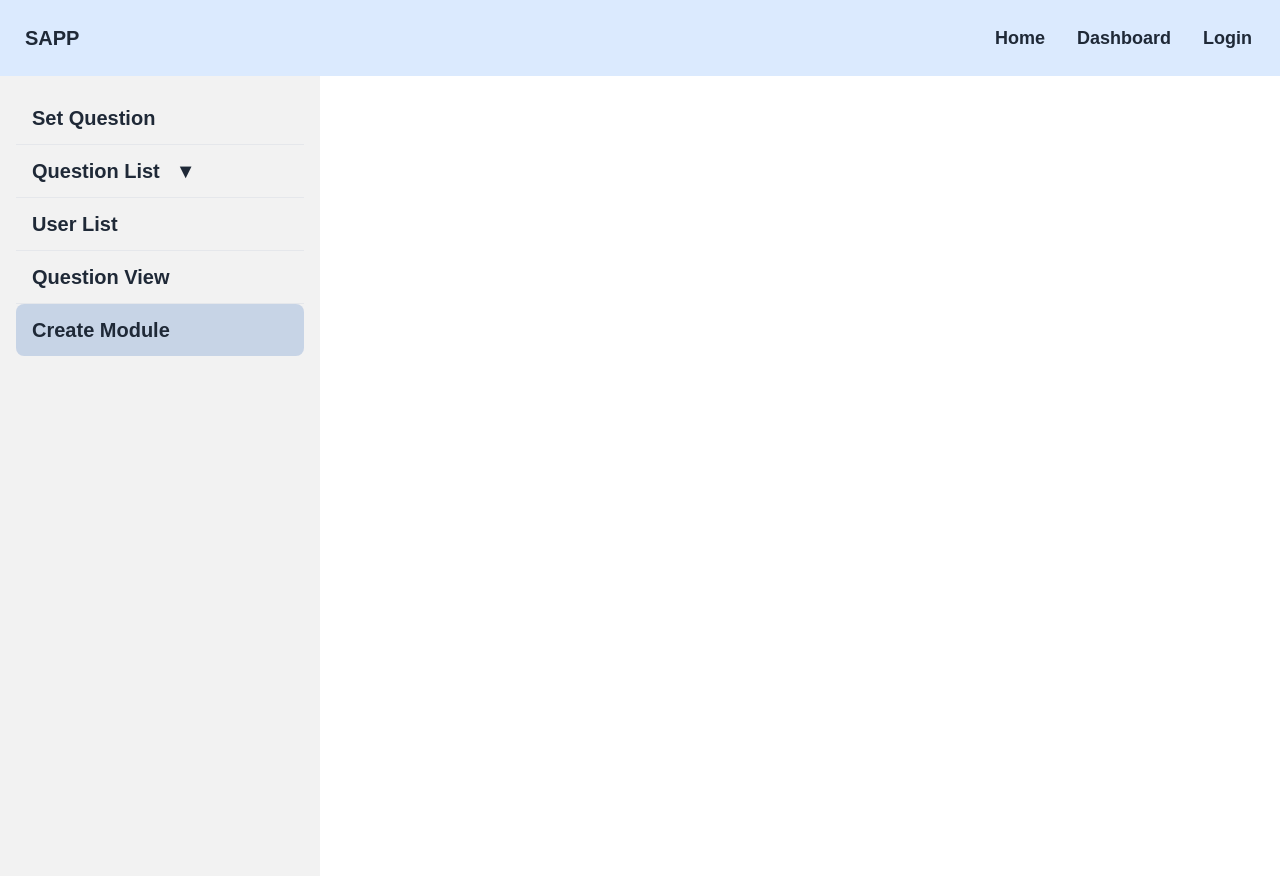
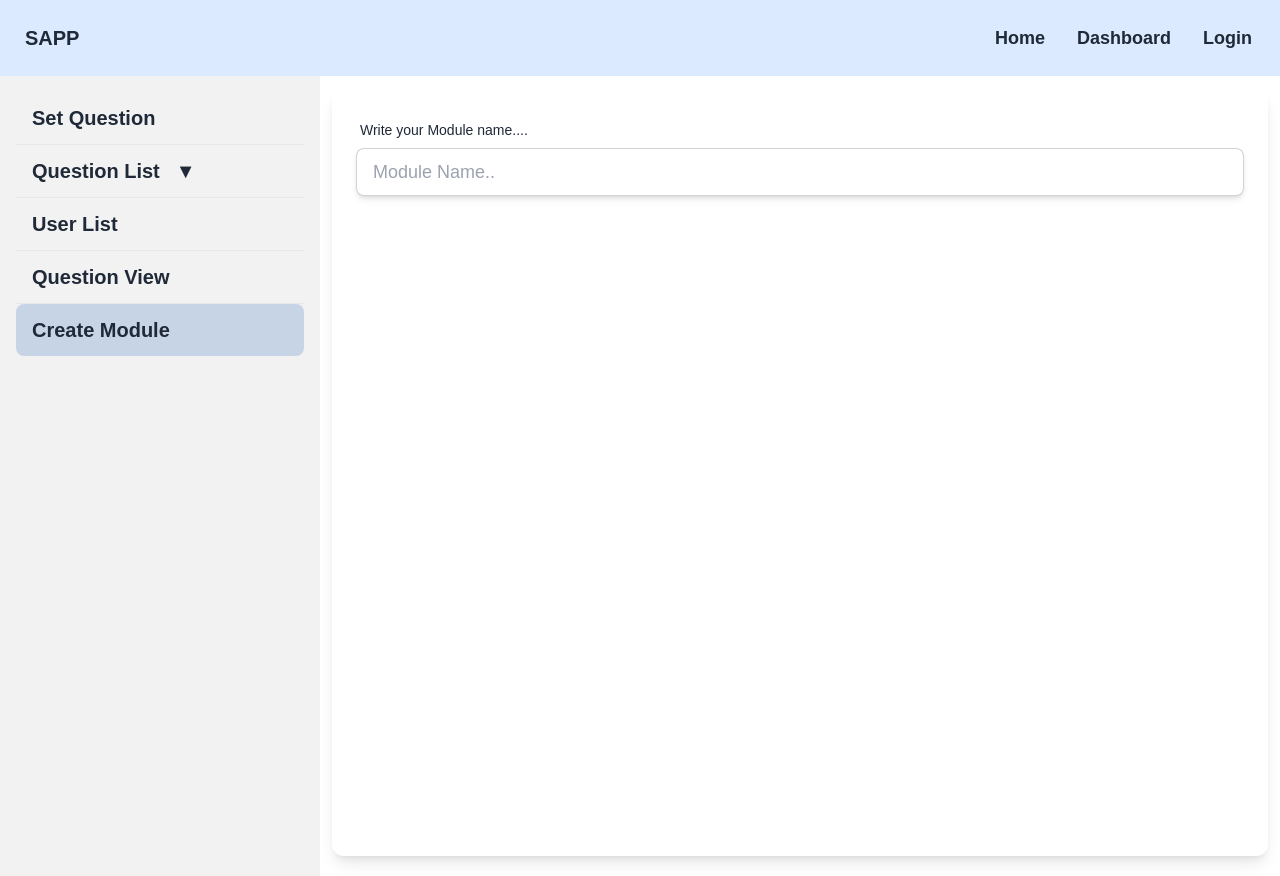
Before and after one commit to assraf-nur-p2m/Self-Assessment-Portal, a React (Vite) app: page /dashboard/create-module in a window 1280 px wide. Built offline with nearby package versions, Linux system fonts and the light colour scheme.

Commit message:
creating create module

```diff
--- a/src/Components/Admin/CreateModule.jsx
+++ b/src/Components/Admin/CreateModule.jsx
@@ -1,9 +1,29 @@
-import React from 'react'
+import React from "react";
 
 export default function CreateModule() {
   return (
     <div>
+      <div className="p-2 shadow-lg rounded-xl h-[96vh]">
+        <div>
+          <div className="form-control p-4">
+            <label className="label mb-0">
+              <span className="label-text mb-0">
+                Write your Module name....{" "}
+              </span>
+            </label>
+            <input
+              name="question"
+              type="text"
+              placeholder="Module Name.."
+              className="input input-bordered w-12/12 mt-0 shadow-md text-lg"
+            />
+          </div>
 
+          <div>
+
+          </div>
+        </div>
+      </div>
     </div>
-  )
+  );
 }
```
